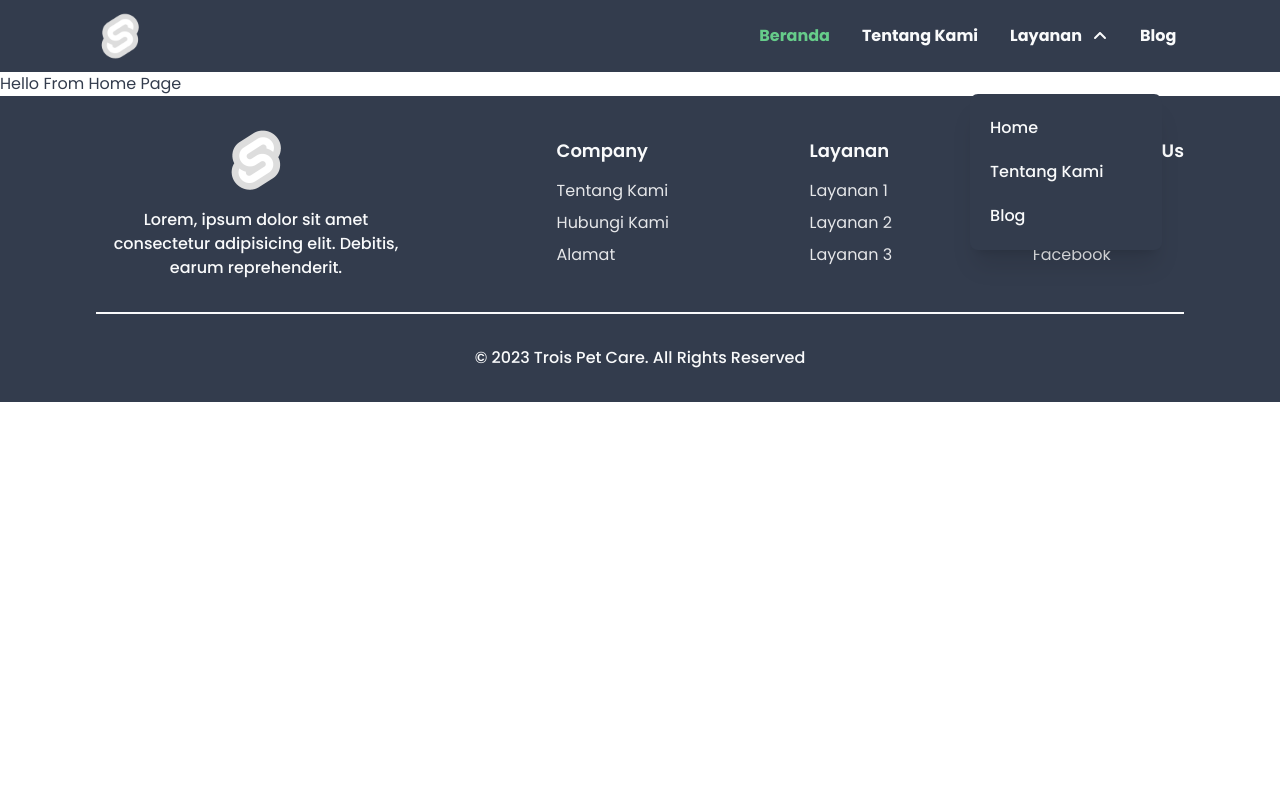
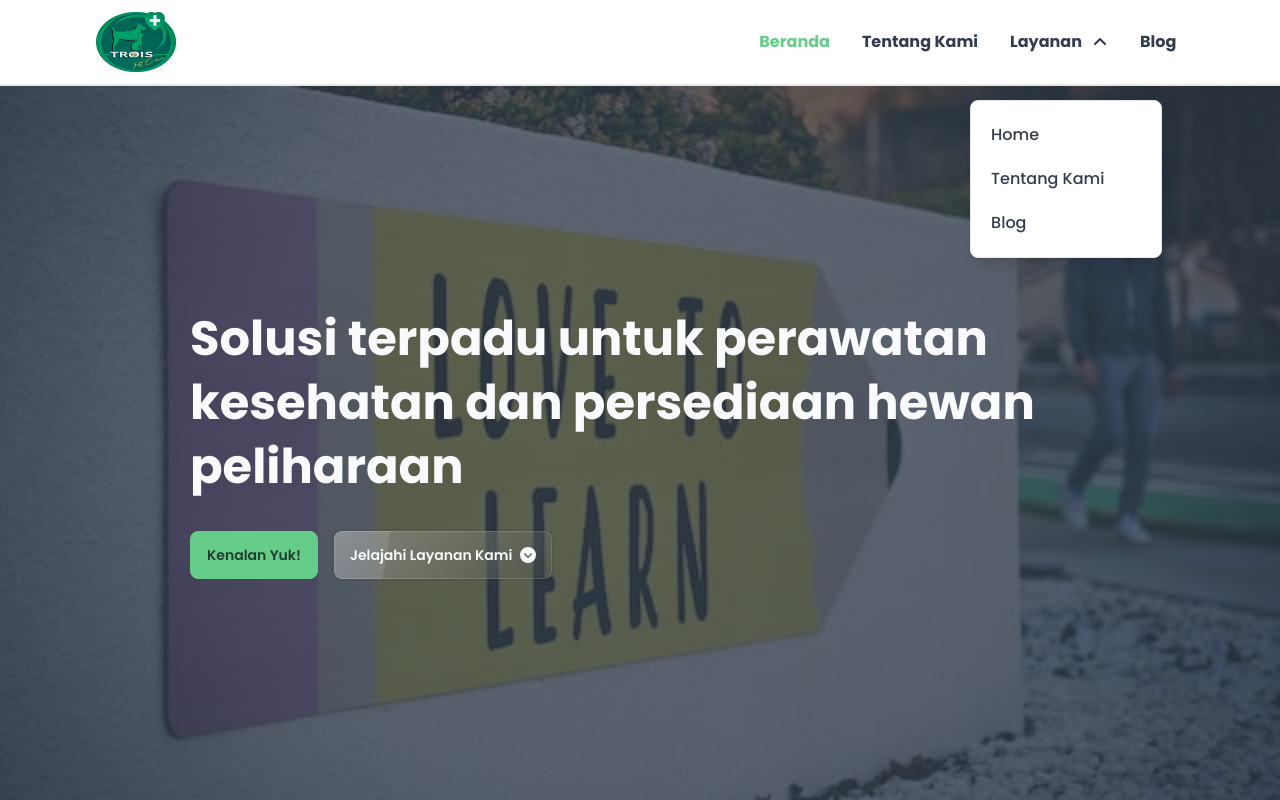
Before and after one commit to mdayat/trois-pet-care, a SvelteKit app: page / in a window 1280 px wide. Both pictures are taken after a click on the button "Layanan". Shown: the top 800 px of the page. Built offline with nearby package versions, Linux system fonts and the light colour scheme.

Commit message:
add hero section for home page and fix Navbar

```diff
--- a/src/app.css
+++ b/src/app.css
@@ -15,7 +15,7 @@
 		@apply max-w-[calc(1536px-112px)] 2xl:mx-auto;
 	}
 
-	.menu-item-on-hover {
-		@apply text-neutral-content hover:text-primary transition-colors duration-250;
+	.menu-item {
+		@apply text-base-content hover:text-primary transition-colors duration-250;
 	}
 }
--- a/src/app.html
+++ b/src/app.html
@@ -16,7 +16,7 @@
 
 		%sveltekit.head%
 	</head>
-	<body class="font-poppins" data-sveltekit-preload-data="hover">
+	<body class="font-poppins bg-base-100" data-sveltekit-preload-data="hover">
 		<div style="display: contents">%sveltekit.body%</div>
 	</body>
 </html>
--- a/src/lib/components/CardArticle.svelte
+++ b/src/lib/components/CardArticle.svelte
@@ -4,6 +4,7 @@
 
 	export let article: Article;
 	let heading2: HTMLHeadingElement;
+	let touchStartY: number;
 
 	const focusToAnchor = (event: MouseEvent) => {
 		const articleEl = event.currentTarget as HTMLElement;
@@ -26,10 +27,20 @@
 		anchor.blur();
 	};
 
-	const triggerClickOnAnchor = (event: TouchEvent) => {
-		const anchor = (event.currentTarget as HTMLElement).lastElementChild
-			?.lastElementChild as HTMLAnchorElement;
-		anchor.click();
+	const getTouchStartPosition = (event: TouchEvent) => {
+		touchStartY = event.changedTouches[0].clientY;
+	};
+
+	const checkTouchThreshold = (event: TouchEvent) => {
+		const touchEndY = event.changedTouches[0].clientY;
+		const distanceY = Math.abs(touchEndY - touchStartY);
+		const touchThreshold = 10;
+
+		if (distanceY < touchThreshold) {
+			const anchor = (event.currentTarget as HTMLElement).lastElementChild
+				?.lastElementChild as HTMLAnchorElement;
+			anchor.click();
+		}
 	};
 
 	const emphasizeHeading = () => {
@@ -45,7 +56,8 @@
 	class="group bg-base-200 shadow-lg rounded-xl cursor-pointer max-w-80 h-fit p-4"
 	on:mouseenter={focusToAnchor}
 	on:mouseleave={blurFromAnchor}
-	on:touchstart={triggerClickOnAnchor}
+	on:touchstart={getTouchStartPosition}
+	on:touchend={checkTouchThreshold}
 >
 	{#if article.coverImageURL}
 		<img
--- a/src/lib/components/icons/Bars.svelte
+++ b/src/lib/components/icons/Bars.svelte
@@ -1,7 +1,7 @@
 <svg
 	xmlns="http://www.w3.org/2000/svg"
 	viewBox="0 0 448 512"
-	class="fill-neutral-50 w-7 h-7"
+	class="fill-base-content w-7 h-7"
 >
 	<path
 		d="M0 96C0 78.3 14.3 64 32 64H416c17.7 0 32 14.3 32 32s-14.3 32-32 32H32C14.3 128 0 113.7 0 96zM0 256c0-17.7 14.3-32 32-32H416c17.7 0 32 14.3 32 32s-14.3 32-32 32H32c-17.7 0-32-14.3-32-32zM448 416c0 17.7-14.3 32-32 32H32c-17.7 0-32-14.3-32-32s14.3-32 32-32H416c17.7 0 32 14.3 32 32z"
--- a/src/lib/components/icons/ChevronUp.svelte
+++ b/src/lib/components/icons/ChevronUp.svelte
@@ -9,7 +9,7 @@
 	class={`transition-all duration-250 w-4 h-4 ${
 		isCurrentPage
 			? "fill-primary"
-			: "fill-neutral-content group-hover:fill-primary"
+			: "fill-base-content group-hover:fill-primary"
 	} ${isLayananMenuOpened ? "" : "rotate-180"}`}
 >
 	<path
--- a/src/lib/layouts/NavigationBar/DesktopMenu.svelte
+++ b/src/lib/layouts/NavigationBar/DesktopMenu.svelte
@@ -27,7 +27,7 @@
 		<a
 			href="/"
 			class={`font-bold py-2.5 block ${
-				$page.url.pathname === "/" ? "text-primary" : "menu-item-on-hover"
+				$page.url.pathname === "/" ? "text-primary" : "menu-item"
 			}`}
 		>
 			Beranda
@@ -38,9 +38,7 @@
 		<a
 			href="/tentang-kami"
 			class={`font-bold py-2.5 block ${
-				$page.url.pathname === "/tentang-kami"
-					? "text-primary"
-					: "menu-item-on-hover"
+				$page.url.pathname === "/tentang-kami" ? "text-primary" : "menu-item"
 			}`}
 		>
 			Tentang Kami
@@ -51,9 +49,7 @@
 		<button
 			type="button"
 			class={`font-bold py-2.5 group flex justify-between items-center gap-x-2.5 ${
-				$page.url.pathname.includes("/layanan")
-					? "text-primary"
-					: "menu-item-on-hover"
+				$page.url.pathname.includes("/layanan") ? "text-primary" : "menu-item"
 			}`}
 			on:click={openLayananMenu}
 			bind:this={btnLayananMenu}
@@ -67,7 +63,7 @@
 
 		{#if isLayananMenuOpened}
 			<ul
-				class="bg-neutral shadow-xl absolute flex flex-col justify-between rounded-lg py-3 px-5 top-20 w-48 -left-10"
+				class="bg-base-100 border border-base-200 shadow-lg absolute flex flex-col justify-between rounded-lg py-3 px-5 top-20 w-48 -left-10"
 				transition:scale={{
 					easing: linear,
 					duration: 250,
@@ -86,7 +82,7 @@
 						class={`font-medium py-2.5 block ${
 							$page.url.pathname.includes("/layanan")
 								? "text-primary"
-								: "menu-item-on-hover"
+								: "menu-item"
 						}`}
 						on:click={closeLayananMenu}
 					>
@@ -100,7 +96,7 @@
 						class={`font-medium py-2.5 block ${
 							$page.url.pathname.includes("/layanan")
 								? "text-primary"
-								: "menu-item-on-hover"
+								: "menu-item"
 						}`}
 						on:click={closeLayananMenu}
 					>
@@ -114,7 +110,7 @@
 						class={`font-medium py-2.5 block ${
 							$page.url.pathname.includes("/layanan")
 								? "text-primary"
-								: "menu-item-on-hover"
+								: "menu-item"
 						}`}
 						on:click={closeLayananMenu}
 					>
@@ -131,7 +127,7 @@
 			class={`font-bold py-2.5 block min-w-11 ${
 				$page.url.pathname === "/blog" || $page.url.pathname.includes("/blog")
 					? "text-primary"
-					: "menu-item-on-hover"
+					: "menu-item"
 			}`}
 		>
 			Blog
--- a/src/lib/layouts/NavigationBar/MobileMenu.svelte
+++ b/src/lib/layouts/NavigationBar/MobileMenu.svelte
@@ -43,7 +43,7 @@
 		<a
 			href="/"
 			class={`text-lg font-bold py-2 block ${
-				$page.url.pathname === "/" ? "text-primary" : "menu-item-on-hover"
+				$page.url.pathname === "/" ? "text-primary" : "menu-item"
 			}`}
 			on:click={closeMenu}
 		>
@@ -55,9 +55,7 @@
 		<a
 			href="/tentang-kami"
 			class={`text-lg font-bold py-2 block ${
-				$page.url.pathname === "/tentang-kami"
-					? "text-primary"
-					: "menu-item-on-hover"
+				$page.url.pathname === "/tentang-kami" ? "text-primary" : "menu-item"
 			}`}
 			on:click={closeMenu}
 		>
@@ -69,9 +67,7 @@
 		<button
 			type="button"
 			class={`text-lg font-bold py-2 group flex justify-between items-center gap-x-2.5 ${
-				$page.url.pathname.includes("/layanan")
-					? "text-primary"
-					: "menu-item-on-hover"
+				$page.url.pathname.includes("/layanan") ? "text-primary" : "menu-item"
 			}`}
 			on:click={toggleLayananMenu}
 			bind:this={btnLayananMenu}
@@ -93,7 +89,7 @@
 				<li>
 					<a
 						href="/"
-						class="menu-item-on-hover font-medium block py-2.5"
+						class="menu-item font-medium block py-2.5"
 						on:click={closeMenu}
 					>
 						Home
@@ -103,7 +99,7 @@
 				<li>
 					<a
 						href="/tentang-kami"
-						class="menu-item-on-hover font-medium block py-2.5"
+						class="menu-item font-medium block py-2.5"
 						on:click={closeMenu}
 					>
 						Tentang Kami
@@ -113,7 +109,7 @@
 				<li>
 					<a
 						href="/blog"
-						class="menu-item-on-hover font-medium block py-2.5"
+						class="menu-item font-medium block py-2.5"
 						on:click={closeMenu}
 					>
 						Blog
@@ -129,7 +125,7 @@
 			class={`text-lg font-bold py-2 block ${
 				$page.url.pathname === "/blog" || $page.url.pathname.includes("/blog")
 					? "text-primary"
-					: "menu-item-on-hover"
+					: "menu-item"
 			}`}
 			on:click={closeMenu}
 		>
--- a/src/lib/layouts/NavigationBar/index.svelte
+++ b/src/lib/layouts/NavigationBar/index.svelte
@@ -32,14 +32,16 @@
 
 <svelte:window bind:innerWidth />
 
-<nav class="base-padding bg-neutral fixed top-0 left-0 right-0 z-10">
+<nav
+	class="base-padding bg-base-100 border-b-2 border-base-200 fixed top-0 left-0 right-0 z-10 min-h-[66px] max-h-max grid place-items-center lg:min-h-[86px]"
+>
 	<div
-		class="max-width flex flex-wrap justify-between items-center py-2 lg:py-3"
+		class="max-width w-full flex flex-wrap justify-between items-center py-2 lg:py-3"
 	>
 		<img
-			src="/favicon.png"
+			src="/logo.png"
 			alt="Logo Trois Pet Care"
-			class="w-11 h-11 lg:w-12 lg:h-12"
+			class="object-cover object-center w-16 lg:w-20"
 		/>
 
 		{#if innerWidth < 1024}
--- a/src/routes/+page.svelte
+++ b/src/routes/+page.svelte
@@ -1,6 +1,13 @@
 <script lang="ts">
+	import { onMount } from "svelte";
 	import OpenGraphMetaTags from "$lib/components/OpenGraphMetaTags.svelte";
 	import type { LayoutServerData } from "./$types";
+
+	let absoluteImageURL: string;
+
+	onMount(() => {
+		absoluteImageURL = new URL("/blog-hero.jpg", document.baseURI).href;
+	});
 
 	export let data: LayoutServerData;
 </script>
@@ -14,10 +21,56 @@
 		title="Trois Pet Care"
 		description=""
 		pageURL={data.pageURL}
-		imageURL=""
+		imageURL={absoluteImageURL}
 	/>
 </svelte:head>
 
-<main class="mt-[calc(60px)] lg:mt-[calc(72px)]">
-	<h1>Hello From Home Page</h1>
-</main>
+<header
+	class="bg-image bg-no-repeat bg-cover bg-center grid place-items-center relative w-screen h-[calc(100vh-66px)] top-[66px] lg:h-[calc(100vh-86px)] lg:top-[86px]"
+>
+	<div
+		class="absolute top-1/2 -translate-y-1/2 max-w-[680px] px-8 lg:px-0 lg:max-w-[900px]"
+	>
+		<p
+			class="text-neutral-content font-bold text-2xl lg:text-5xl lg:leading-[64px]"
+		>
+			Solusi terpadu untuk perawatan kesehatan dan persediaan hewan peliharaan
+		</p>
+
+		<div
+			class="flex flex-col justify-start gap-y-4 mt-8 lg:flex-row lg:gap-y-0 lg:gap-x-4"
+		>
+			<a href="#tentang-kami" class="btn btn-primary">Kenalan Yuk!</a>
+			<a
+				href="#layanan"
+				class="btn btn-active btn-ghost glass text-neutral-content"
+			>
+				Jelajahi Layanan Kami
+				<svg
+					xmlns="http://www.w3.org/2000/svg"
+					viewBox="0 0 512 512"
+					class="fill-neutral-content w-4 h-4"
+				>
+					<path
+						d="M256 0a256 256 0 1 0 0 512A256 256 0 1 0 256 0zM135 241c-9.4-9.4-9.4-24.6 0-33.9s24.6-9.4 33.9 0l87 87 87-87c9.4-9.4 24.6-9.4 33.9 0s9.4 24.6 0 33.9L273 345c-9.4 9.4-24.6 9.4-33.9 0L135 241z"
+					/>
+				</svg>
+			</a>
+		</div>
+	</div>
+</header>
+
+<main
+	class="base-margin max-width mt-[calc(60px+64px)] mb-16 lg:mt-[calc(72px+80px)] lg:mb-20"
+></main>
+
+<style>
+	.bg-image {
+		background-image: linear-gradient(
+				to right,
+				rgba(51, 60, 77, 0.75),
+				rgba(51, 60, 77, 0.75)
+			),
+			url("/blog-hero.jpg");
+	}
+</style>
--- a/src/routes/blog/+page.svelte
+++ b/src/routes/blog/+page.svelte
@@ -54,7 +54,7 @@
 </svelte:head>
 
 <header
-	class="bg-image bg-no-repeat bg-cover bg-center absolute w-screen h-64 top-[60px] lg:h-96 lg:top-[72px]"
+	class="bg-image bg-no-repeat bg-cover bg-center relative w-screen h-64 top-[66px] lg:h-96 lg:top-[86px]"
 >
 	<p
 		class="text-neutral-content font-medium text-center text-lg absolute top-1/2 -translate-y-1/2 left-1/2 -translate-x-1/2 w-80 lg:w-auto lg:text-2xl lg:left-1/2 lg:-translate-x-1/2"
@@ -66,7 +66,7 @@
 </header>
 
 <main
-	class="base-margin max-width mt-[calc(60px+256px+64px)] mb-16 lg:mt-[calc(72px+384px+80px)] lg:mb-20"
+	class="base-margin max-width mt-[calc(66px+64px)] mb-16 lg:mt-[calc(86px+80px)] lg:mb-20"
 >
 	<h1
 		class="text-neutral font-bold text-center text-2xl mb-6 lg:text-[32px] lg:mb-8"
```
Also changed, not shown: static/logo.png (added).
